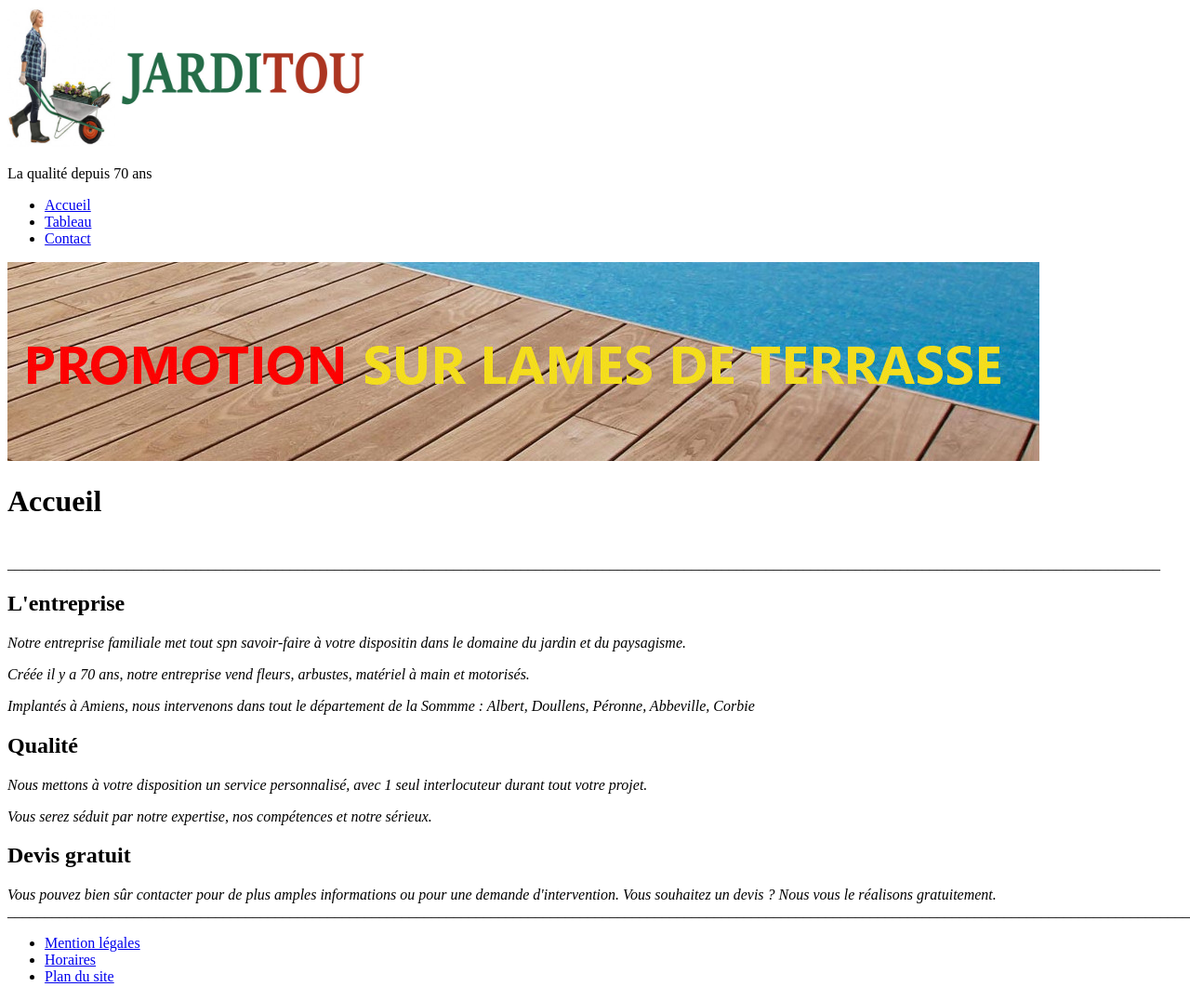
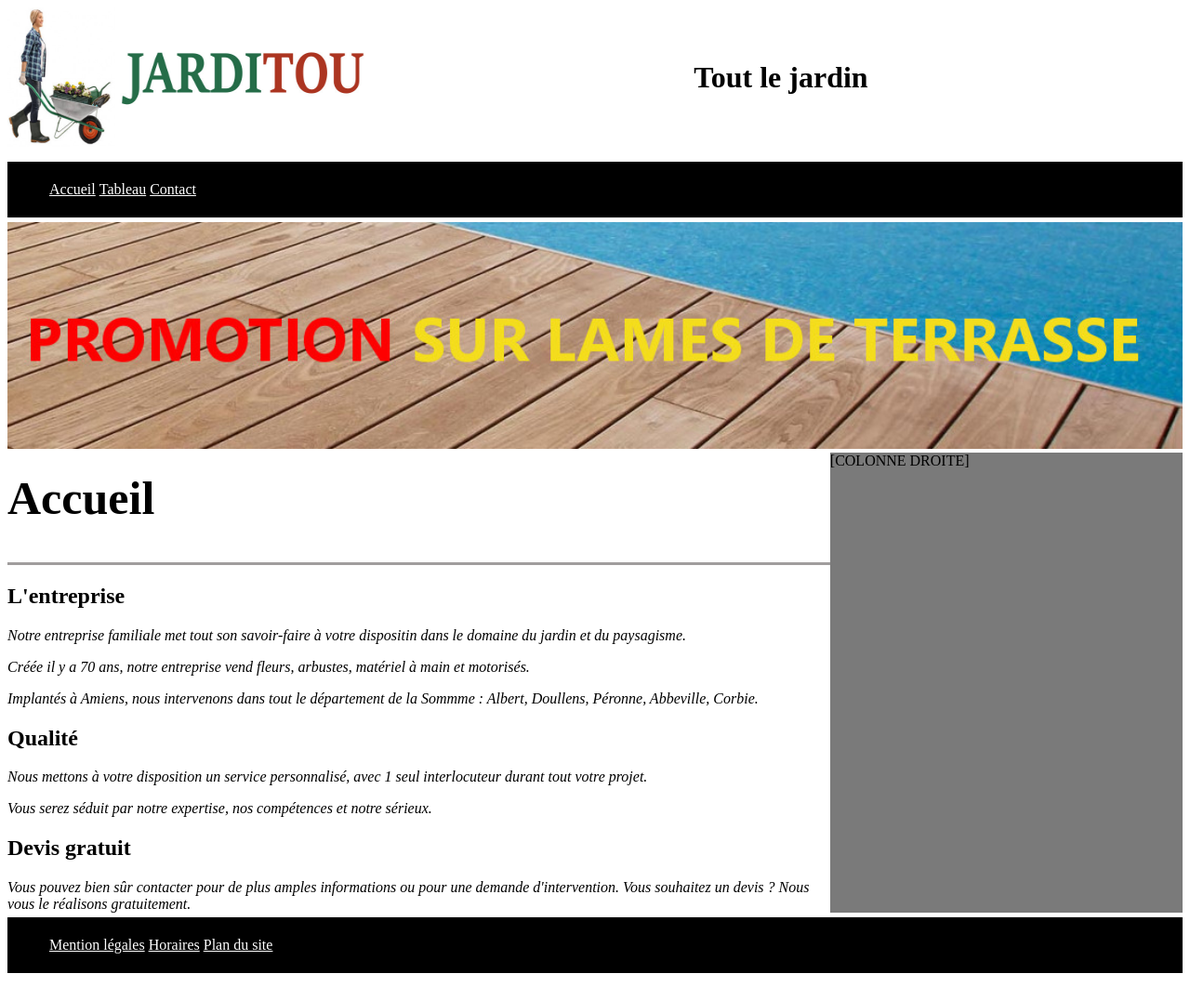
Before and after one commit to Yazou777/jardinou, a plain HTML site: page index.html in a window 1280 px wide. Shown: the whole page at 93% size. After the commit the page ends 1055 px from the top, so only its background shows below. Drawn offline with Linux system fonts and the light colour scheme.

Commit message:
ajout css

```diff
--- /dev/null
+++ b/asset/css/body.css
@@ -0,0 +1,21 @@
+.global {
+    display:flex;
+
+}
+
+#accueil {
+    font-size: 50px;
+    border-bottom: solid  rgb(160, 157, 157);
+    padding-bottom: 40px;
+    margin:  20px 0 20px 0;
+
+
+}
+
+section {
+    width: 70%;
+}
+aside {
+    background: rgb(122, 122, 122);
+    width: 30%;
+           }
--- /dev/null
+++ b/asset/css/footer.css
@@ -0,0 +1,13 @@
+footer {
+    background-color: black;
+    padding: 5px;
+    margin-top: 5px;
+
+
+
+}
+
+footer a {
+    color: white;
+
+}
--- /dev/null
+++ b/asset/css/header.css
@@ -0,0 +1,6 @@
+header{
+    display: flex;
+}
+header h1{
+    margin: auto;
+}
--- /dev/null
+++ b/asset/css/nav.css
@@ -0,0 +1,16 @@
+ li {
+    display: inline;
+        }
+
+nav {
+
+    background-color: black;
+    padding: 5px;
+    margin-bottom: 5px
+
+
+     }
+
+ nav a {
+    color:white
+ }
--- /dev/null
+++ b/asset/css/navheaderfooter.css
@@ -0,0 +1,35 @@
+li {
+    display: inline;
+        }
+
+nav {
+
+    background-color: black;
+    padding: 5px;
+    margin-bottom: 5px
+
+
+     }
+
+ nav a {
+    color:white
+ }
+ header{
+    display: flex;
+}
+header h1{
+    margin: auto;
+}
+footer {
+    background-color: black;
+    padding: 5px;
+    margin-top: 5px;
+
+
+
+}
+
+footer a {
+    color: white;
+
+}
--- /dev/null
+++ b/asset/css/promotion.css
@@ -0,0 +1,11 @@
+section1 {
+    display: block;
+}
+
+#promotion {
+
+    max-width : 100%;
+height : auto;
+
+
+}
--- a/contact.html
+++ b/contact.html
@@ -4,16 +4,18 @@
     <meta charset="UTF-8">
     <meta http-equiv="X-UA-Compatible" content="IE=edge">
     <meta name="viewport" content="width=device-width, initial-scale=1.0">
+    <link rel="stylesheet" href="asset/css/navheaderfooter.css">
     <title>PAGE CONTACT</title>
 </head>
 <body>
     <header>
         <img src="asset/img/jarditou_logo.jpg" alt="logo_jardinou.jpg" width="400px" height="150px">
+        <h1>Tout le jardin</h1>
     </header>
 
     <p></p>
 
-    La qualité depuis 70 ans
+
     <nav class="menu">
         <ul>
             <li><a href="index.html">Accueil</a></li>
@@ -22,7 +24,7 @@
         </ul>
     </nav>
 
-    <img src="asset/img/promotion.jpg" alt="promotion.jpg">
+    <img src="asset/img/promotion.jpg"  alt="promotion.jpg" width="100%" height="auto">
 
 
 
@@ -88,9 +90,9 @@
     <footer>
 
         <ul>
-            <li><a href="#ml">Mention légales</a></li>
-            <li><a href="#horaires">Horaires</a></li>
-            <li><a href="#pds">Plan du site</a></li>
+            <li><a href="ml">Mention légales</a></li>
+            <li><a href="horaires">Horaires</a></li>
+            <li><a href="pds">Plan du site</a></li>
         </ul>
 
     </footer>
--- a/index.html
+++ b/index.html
@@ -5,15 +5,21 @@
     <meta http-equiv="X-UA-Compatible" content="IE=edge">
     <meta name="viewport" content="width=device-width, initial-scale=1.0">
     <title>PAGE ACCUEIL</title>
+    <link rel="stylesheet" href="asset/css/nav.css" >
+    <link rel="stylesheet" href="asset/css/header.css" >
+    <link rel="stylesheet" href="asset/css/body.css" >
+    <link rel="stylesheet" href="asset/css/footer.css">
+
 </head>
 <body>
     <header>
         <img src="asset/img/jarditou_logo.jpg" alt="logo_jardinou.jpg" width="400px" height="150px">
+        <h1> Tout le jardin</h1>
     </header>
 
     <p></p>
 
-    La qualité depuis 70 ans
+
     <nav class="menu">
         <ul>
             <li><a href="#accueil">Accueil</a></li>
@@ -22,19 +28,21 @@
         </ul>
     </nav>
 
-    <img src="asset/img/promotion.jpg" alt="promotion.jpg">
+
+    <img id="promotion" src="asset/img/promotion.jpg" alt="promotion.jpg" width="100%" height="auto">
+
+        <div class="global">
+
+        <section>
+          <h1 id="accueil"> Accueil  </h1>
 
 
-          <h1 id="accueil"> Accueil  </h1><br>
-
-            ___________________________________________________________________________________________________________________________________________________________ <br>
-        <section>
             <article1>
             <h1>L'entreprise</h1>
         <p></p>
-        <i>Notre entreprise familiale met tout spn savoir-faire à votre dispositin dans le domaine du jardin et du paysagisme.</p>
+        <i>Notre entreprise familiale met tout son savoir-faire à votre dispositin dans le domaine du jardin et du paysagisme.</p>
         Créée il y a 70 ans, notre entreprise vend fleurs, arbustes, matériel à main et motorisés.</p>
-        Implantés à Amiens, nous intervenons dans tout le département de la Sommme : Albert, Doullens, Péronne, Abbeville, Corbie </i> </article1>
+        Implantés à Amiens, nous intervenons dans tout le département de la Sommme : Albert, Doullens, Péronne, Abbeville, Corbie. </i> </article1>
 
         <article2>
             <h1>Qualité</h1> <p></p>
@@ -47,14 +55,22 @@
         <i>Vous pouvez bien sûr contacter pour de plus amples informations ou pour une demande d'intervention. Vous souhaitez un devis ? Nous vous le réalisons gratuitement.</i> </article3> <br>
 
         </section>
-        _______________________________________________________________________________________________________________________________________________________________
+
+
+
+        <aside>
+            <div class="box" >[COLONNE DROITE]</div>
+
+        </aside>
+    </div>
+
 
     <footer>
 
         <ul>
-            <li><a href="#ml">Mention légales</a></li>
-            <li><a href="#horaires">Horaires</a></li>
-            <li><a href="#pds">Plan du site</a></li>
+            <li><a href="ml">Mention légales</a></li>
+            <li><a href="horaires">Horaires</a></li>
+            <li><a href="pds">Plan du site</a></li>
         </ul>
 
     </footer>
@@ -73,7 +89,7 @@
 
 
 
-</section>
+
 
 </body>
 </html>
```
Also changed, not shown: copie_tableau.html (+9 -5 lines), 1 other file.
